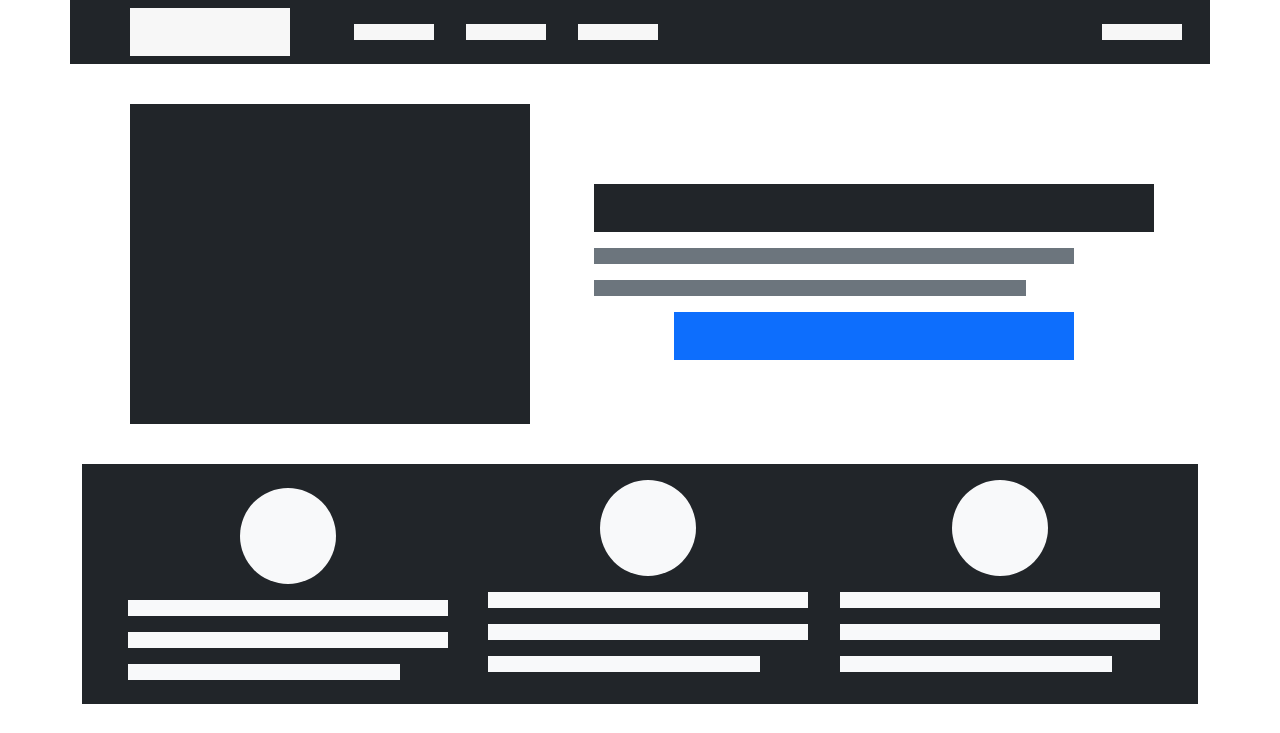
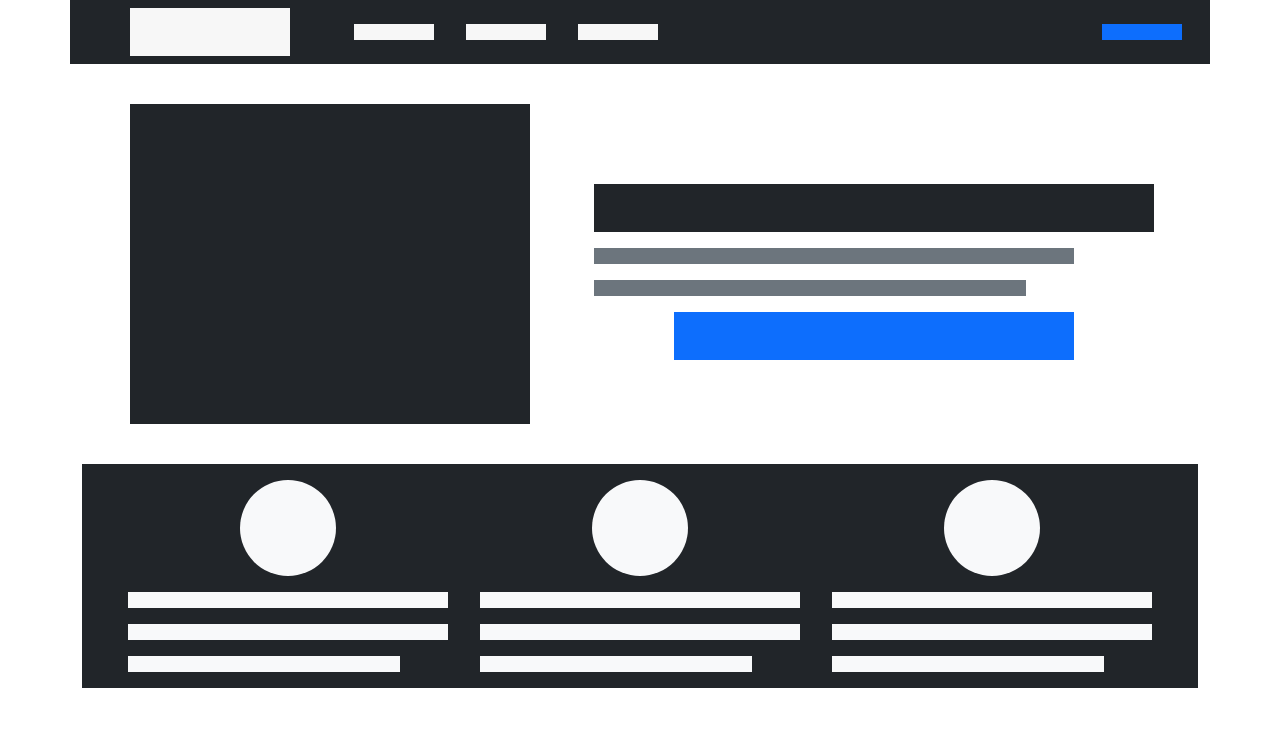
Before and after one commit to CCotuna/TDM-II-5, a website: page index.html in a window 1280 px wide. Shown: the top 733 px of the page. Drawn offline with nearby package versions, Linux system fonts and the light colour scheme.

Commit message:
Fixed some sizes

```diff
--- a/index.html
+++ b/index.html
@@ -62,7 +62,7 @@
             <div class="mx-3 nav-div-size"></div>
             <div class="mx-3 nav-div-size"></div>
           </div>
-          <div class="mx-3 nav-div-size"></div>
+          <div class="mx-3 nav-div-size bg-primary"></div>
         </div>
       </div>
 
@@ -79,7 +79,7 @@
 
       <!-- Features -->
       <div class="d-flex bg-dark justify-content-center" style="height: auto">
-        <div class="mx-4 me-4 mt-4 mb-4">
+        <div class="mx-3 me-3 mt-3 mb-3">
           <div class="d-flex justify-content-center bg-li">
             <div class="circle bg-light"></div>
           </div>
```
